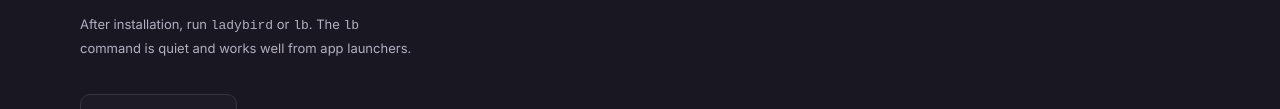
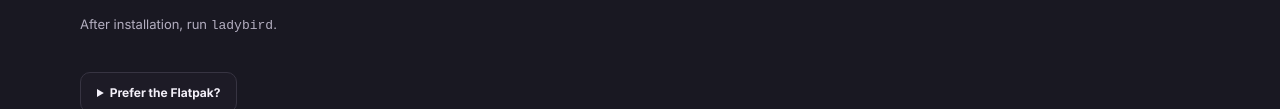
Before and after one commit to harilvfs/ladybird-nightly, a plain HTML site: page site/index.html in a window 1280 px wide. Shown: the part 1919-2028 px from the top of the page. Drawn offline with Linux system fonts and the light colour scheme.

Commit message:
docs(site): remove `lb` command from quick start

```diff
--- a/site/index.html
+++ b/site/index.html
@@ -122,7 +122,7 @@
 
       <section class="install-section" id="install">
         <div class="wrap install-layout">
-          <div><div class="eyebrow">QUICK START</div><h2>One command.<br /><em>Latest nightly.</em></h2><p>The installer supports Ubuntu 26.04, Fedora 44, openSUSE Tumbleweed, Arch Linux, and Arch-based distributions. On other distributions it installs the Flatpak build instead.</p><p>After installation, run <code>ladybird</code> or <code>lb</code>. The <code>lb</code> command is quiet and works well from app launchers.</p></div>
+          <div><div class="eyebrow">QUICK START</div><h2>One command.<br /><em>Latest nightly.</em></h2><p>The installer supports Ubuntu 26.04, Fedora 44, openSUSE Tumbleweed, Arch Linux, and Arch-based distributions. On other distributions it installs the Flatpak build instead.</p><p>After installation, run <code>ladybird</code>.</p></div>
           <div class="terminal"><div class="terminal-head"><span>TERMINAL</span></div><div class="terminal-command"><pre><code id="install-command">curl -fsSL https://raw.githubusercontent.com/harilvfs/ladybird-nightly/main/install.sh | bash</code></pre><button data-copy-target="install-command" type="button" aria-label="Copy install command">COPY</button></div><div class="terminal-foot">Then launch <code>ladybird</code> from your app launcher or terminal.</div></div>
         </div>
         <details class="install-details wrap">
```
